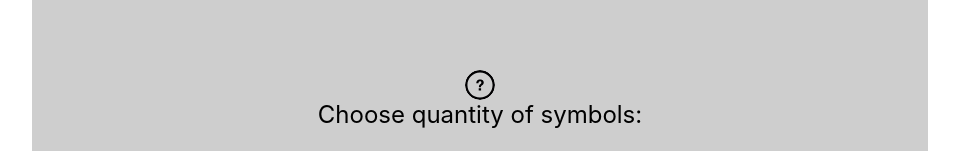
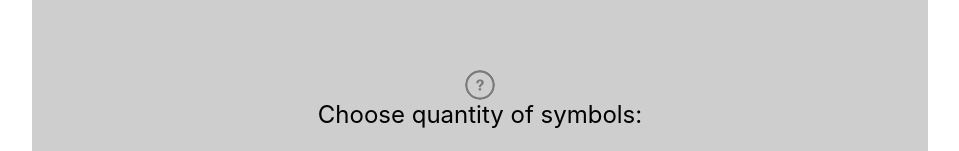
Before and after one commit to ORLVNIMUSIC/NewGenVision, a Next.js app: page / in a window 1280 px wide. In both pictures the pointer is over the picture 640 px from the left and 279 px from the top of the page. Shown: the part 195-346 px from the top of the page, without its empty margins (160-1119 px from the left). Built offline with nearby package versions, Linux system fonts and the light colour scheme.

Commit message:
hover for question mark

```diff
--- a/components/settings.tsx
+++ b/components/settings.tsx
@@ -17,6 +17,7 @@ const Settings: FC<{
   return (
     <div className="settings">
       <Image
+        className="questionMark"
         src={questionMark}
         width={30}
         height={30}
--- a/styles/globals.css
+++ b/styles/globals.css
@@ -5,6 +5,14 @@ body {
   font-family: -apple-system, BlinkMacSystemFont, Segoe UI, Roboto, Oxygen,
     Ubuntu, Cantarell, Fira Sans, Droid Sans, Helvetica Neue, sans-serif;
   background-color: rgb(255, 255, 255);
+}
+
+.questionMark {
+  transition: 0.1s;
+}
+
+.questionMark:hover {
+  opacity: 0.4;
 }
 
 .container {
@@ -66,7 +74,7 @@ input {
   transition: 0.2s;
 }
 
-input:hover {
+input[type='button']:hover {
   background-color: rgb(206, 206, 206);
 }
 
```
